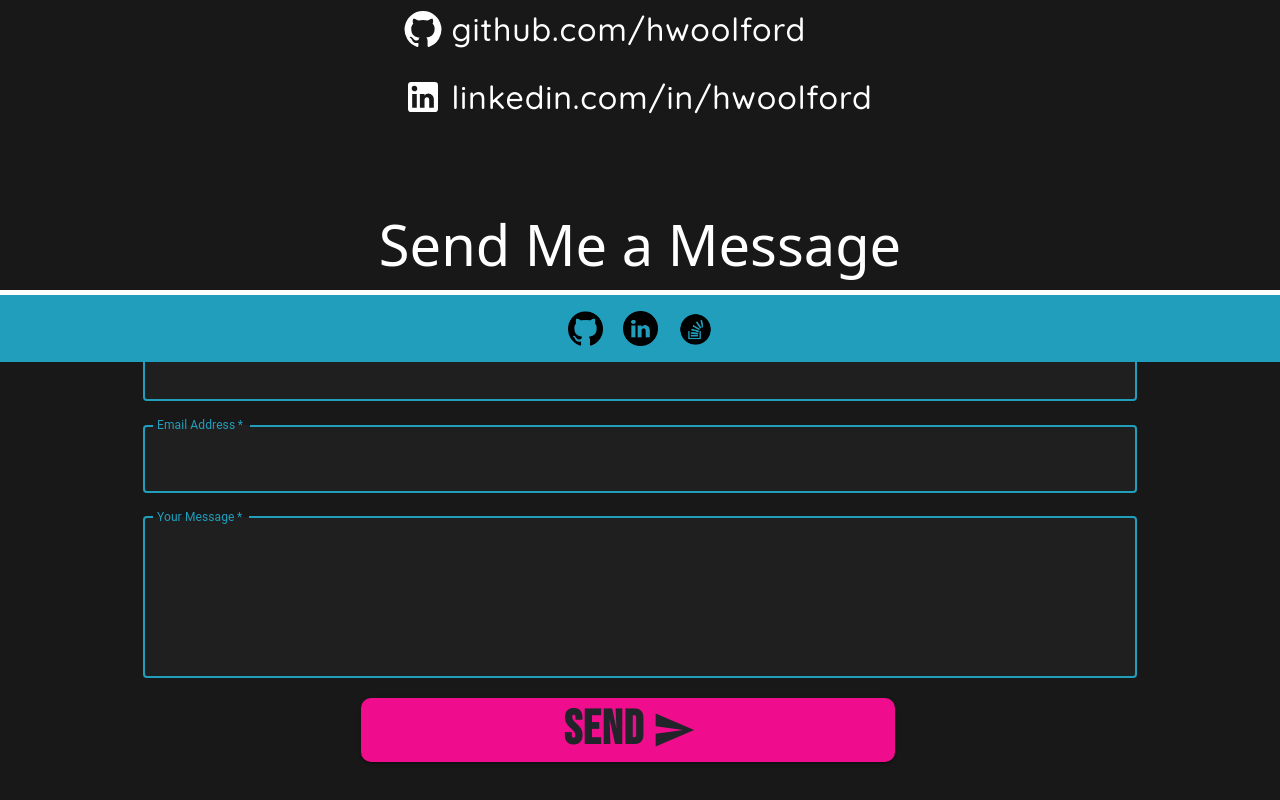
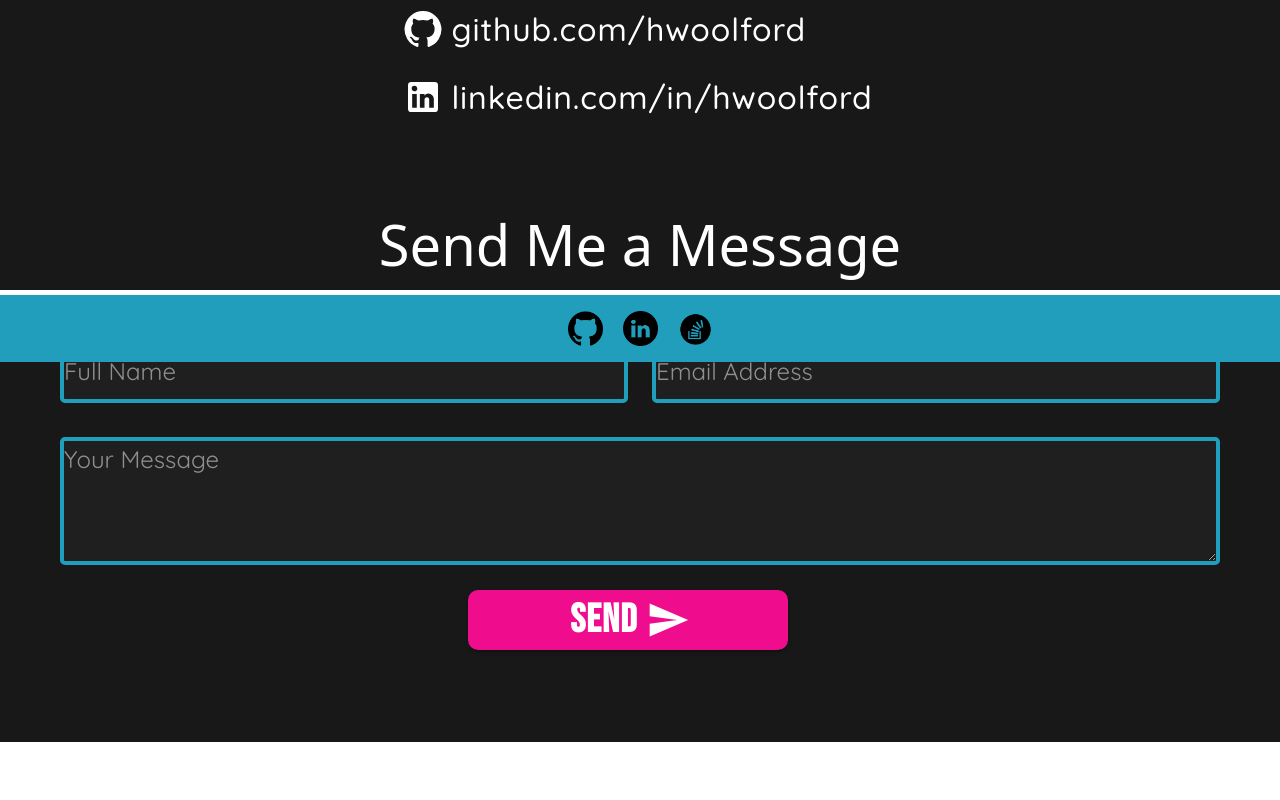
Before and after one commit to hwoolford/Portfolio, a React (Vite) app: page /contact in a window 1280 px wide. Shown: the part 438-1238 px from the top of the page. After the commit the page ends 1180 px from the top, so only its background shows below. Built offline with nearby package versions, Linux system fonts and the light colour scheme; a web font is replaced by a local one.

Commit message:
Created contact form with html inputs  rather than materialUI text inputs so Netlify will find the form

```diff
--- a/src/components/ContactForm/ContactForm.css
+++ b/src/components/ContactForm/ContactForm.css
@@ -1,5 +1,6 @@
 .form-container {
   display: flex;
+  flex-wrap: wrap;
 }
 
 .send-message {
@@ -10,50 +11,57 @@
   padding-top: 5rem;
 }
 
-.form {
-  margin-left: auto;
-  margin-right: auto;
-  display: flex;
+.form input,
+.form textarea {
+  background-color: #1f1f1f;
+  color: white;
+  border: 4px solid #219ebc;
+  outline: none;
+  margin-top: 5px;
+  margin-bottom: 5px;
+  width: 100%;
+  border-radius: 5px;
+  font-size: 1.5rem;
+  font-family: "Quicksand", sans-serif;
 }
 
-.inputBox {
-  width: 95%;
-  background-color: #1f1f1f;
-}
-
-
-.form button {
-  width: 50%;
+#email,
+#name {
   height: 4rem;
-  background-color: #ef0d8d;
-  margin: 20px auto;
-  border-radius: 10px;
-  font-size: 3rem;
-  font-weight: bold;
-  font-family: "Bebas Neue", sans-serif;
-  font-style: normal;
-  align-items: center;
-  color: #212529;
-}
-
-#message, #email, #name {
-    color: white;
-    font-size: 1.5rem;
-    font-family: "Quicksand", sans-serif;
-    width: 100%;
 }
 
 #message {
   min-height: 8rem;
 }
 
+.form .inputBox::placeholder {
+  display: flex;
+  color: rgba(255, 255, 255, 0.5);
+}
+
+.form .inputBox:focus {
+  background: transparent;
+  border-color: #ef0d8d;
+  color: white;
+}
+
+.form button {
+  width: 20rem;
+  height: 60px;
+  background-color: #ef0d8d;
+  margin: 20px auto;
+  border-radius: 10px;
+  font-size: 2.5rem;
+  font-weight: bold;
+  font-family: "Bebas Neue", sans-serif;
+  font-style: normal;
+}
+
 .form button:hover {
-  /* border: white solid 2px; */
   background-color: #219ebc;
 }
 
 .error-text {
-  /* text-align: center; */
   color: #ef0d8d;
 }
 
--- a/src/components/ContactForm/ContactForm.jsx
+++ b/src/components/ContactForm/ContactForm.jsx
@@ -3,27 +3,14 @@ import "../ContactForm/ContactForm.css";
 import { useState } from "react";
 import {
   Box,
-  TextField,
   Button,
   Grid,
-  createTheme,
-  ThemeProvider,
 } from "@mui/material/";
 import SendIcon from "@mui/icons-material/Send";
 import { validateEmail } from "../../utils/validateEmail";
 
-const theme = createTheme({
-  palette: {
-    primary: {
-      main: "#219ebc",
-    },
-    secondary: {
-      main: "#ef0d8d",
-    },
-  },
-});
 
-export default function Contact2() {
+export default function ContactForm() {
   const [name, setName] = useState("");
   const [email, setEmail] = useState("");
   const [message, setMessage] = useState("");
@@ -40,32 +27,8 @@ export default function Contact2() {
     }
   };
 
-  const handleBlur = (e) => {
-    const { name, value } = e.target;
-    if (!value.trim()) {
-      setErrors((prevErrors) => ({
-        ...prevErrors,
-        [name]: "Field is required",
-      }));
-    } else {
-      setErrors((prevErrors) => ({
-        ...prevErrors,
-        [name]: "",
-      }));
-    }
-  };
-
   const handleFormSubmit = (e) => {
     e.preventDefault();
-
-    if (!name || !message) {
-      setErrors({
-        name: name ? "" : "Please fill out this field",
-        email: email ? "" : "Please fill out this field",
-        message: message ? "" : "Please fill out this field",
-      });
-      return;
-    }
 
     if (!validateEmail(email)) {
       setErrors((prevErrors) => ({
@@ -81,78 +44,66 @@ export default function Contact2() {
     setErrors({});
   };
 
+  // eslint-disable-next-line react/no-unknown-property
   <form name="contact" netlify netlify-honeypot="bot-field" hidden>
     <input type="text" name="name" />
     <input type="email" name="email" />
-      <input type="text" name="message" />
-  </form>
+    <textarea name="message"></textarea>
+  </form>;
 
   return (
     <>
       <h2 className="send-message">Send Me a Message</h2>
       <div className="form-container">
-        <ThemeProvider theme={theme}>
           <Box
             container="true"
             noValidate
             autoComplete="off"
             sx={{ flexGrow: 1 }}
           >
-            <form
-              className="form"
-              name="contact"
-              onSubmit={handleFormSubmit}
-              method="POST"
-              data-netlify="true"
-            >
+            <form className="form" name="contact" onSubmit={handleFormSubmit}>
               <input type="hidden" name="form-name" value="contact" />
               <Grid container spacing={3} justifyContent="center">
                 <Grid
                   item
                   xs={12}
-                  md={12}
+                  md={6}
                   container
                   justifyContent="center"
                   alignItems="center"
                 >
-                  <TextField
+                  <input
                     type="text"
-                    variant="outlined"
                     required
                     className="inputBox"
                     name="name"
                     id="name"
-                    label="Full Name"
-                    color="primary"
-                    focused
+                    aria-label="Full Name"
+                    placeholder="Full Name"
                     value={name}
                     onChange={handleInputChange}
-                    onBlur={handleBlur}
-                  />
+                  ></input>
                   {errors.name && <p className="error-text">{errors.name}</p>}
                 </Grid>
                 <Grid
                   item
                   xs={12}
-                  md={12}
+                  md={6}
                   container
                   justifyContent="center"
                   alignItems="center"
                 >
-                  <TextField
+                  <input
                     type="email"
-                    variant="outlined"
                     required
                     className="inputBox"
                     name="email"
                     id="email"
-                    label="Email Address"
-                    color="primary"
-                    focused
+                    aria-label="Email Address"
+                    placeholder="Email Address"
                     value={email}
                     onChange={handleInputChange}
-                    onBlur={handleBlur}
-                  />
+                  ></input>
                   {errors.email && <p className="error-text">{errors.email}</p>}
                 </Grid>
                 <Grid
@@ -163,26 +114,22 @@ export default function Contact2() {
                   justifyContent="center"
                   alignItems="center"
                 >
-                  <TextField
+                  <textarea
                     type="text"
-                    variant="outlined"
                     required
                     className="inputBox"
                     name="message"
                     id="message"
-                    label="Your Message"
-                    color="primary"
-                    focused
+                    aria-label="Your Message"
+                    placeholder="Your Message"
                     value={message}
-                    multiline
                     onChange={handleInputChange}
-                    onBlur={handleBlur}
-                  />
+                  ></textarea>
                   {errors.message && (
                     <p className="error-text">{errors.message}</p>
                   )}
                 </Grid>
-                <div className="btn-container">
+                <div className="button-container">
                     <Grid item xs={12} md={12} justifyContent="center" container>
                     <Button
                       variant="contained"
@@ -196,7 +143,6 @@ export default function Contact2() {
               </Grid>
             </form>
           </Box>
-        </ThemeProvider>
       </div>
     </>
   );
--- a/src/pages/Contact/Contact.jsx
+++ b/src/pages/Contact/Contact.jsx
@@ -1,4 +1,4 @@
-import ContactForm from "../../components/ContactForm/ContactForm";
+import ContactForm from "../../components/ContactForm/ContactForm"
 import ContactInfo from "../../components/ContactInfo/ContactInfo";
 import "../Contact/Contact.css";
 export default function Contact() {
```
Lines whose indentation alone changed are shown as unchanged.
